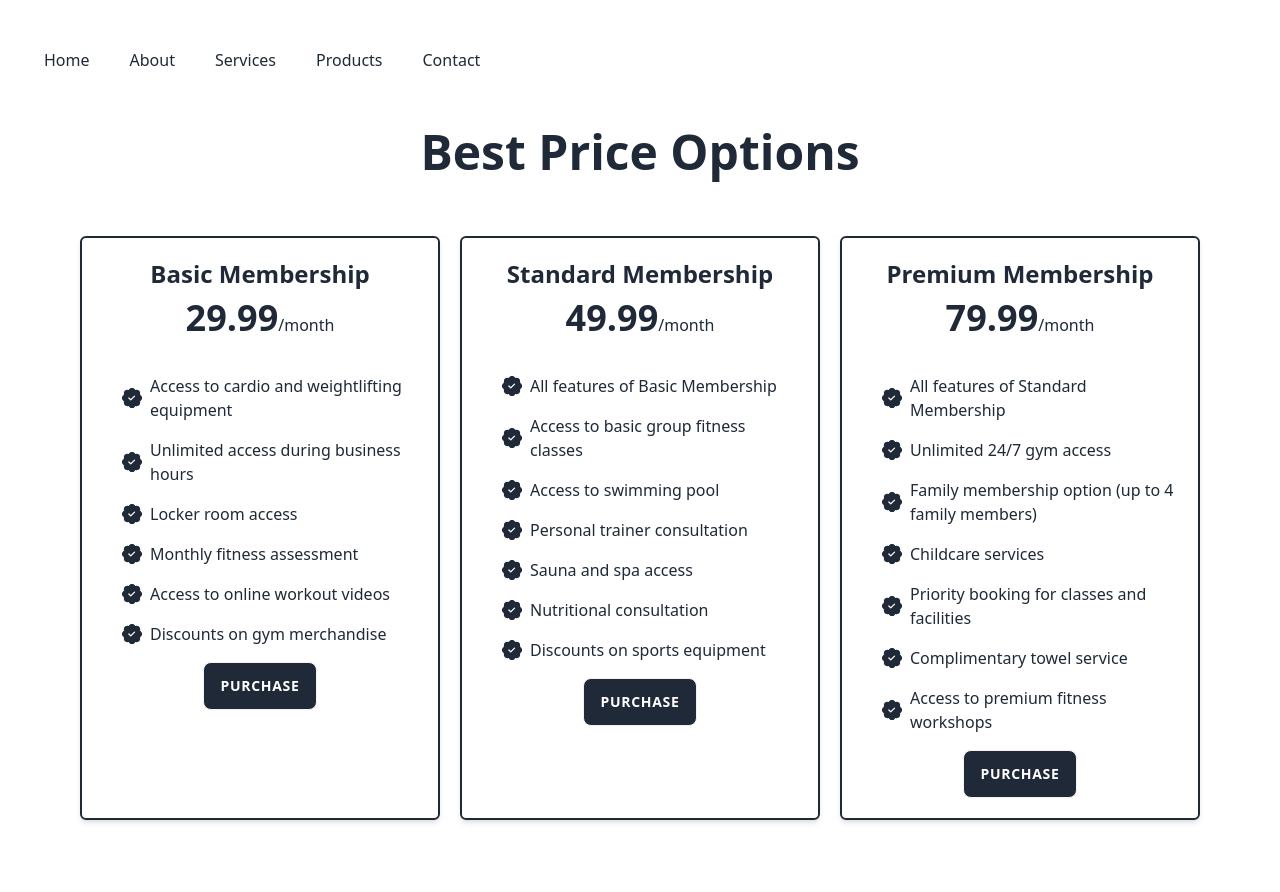
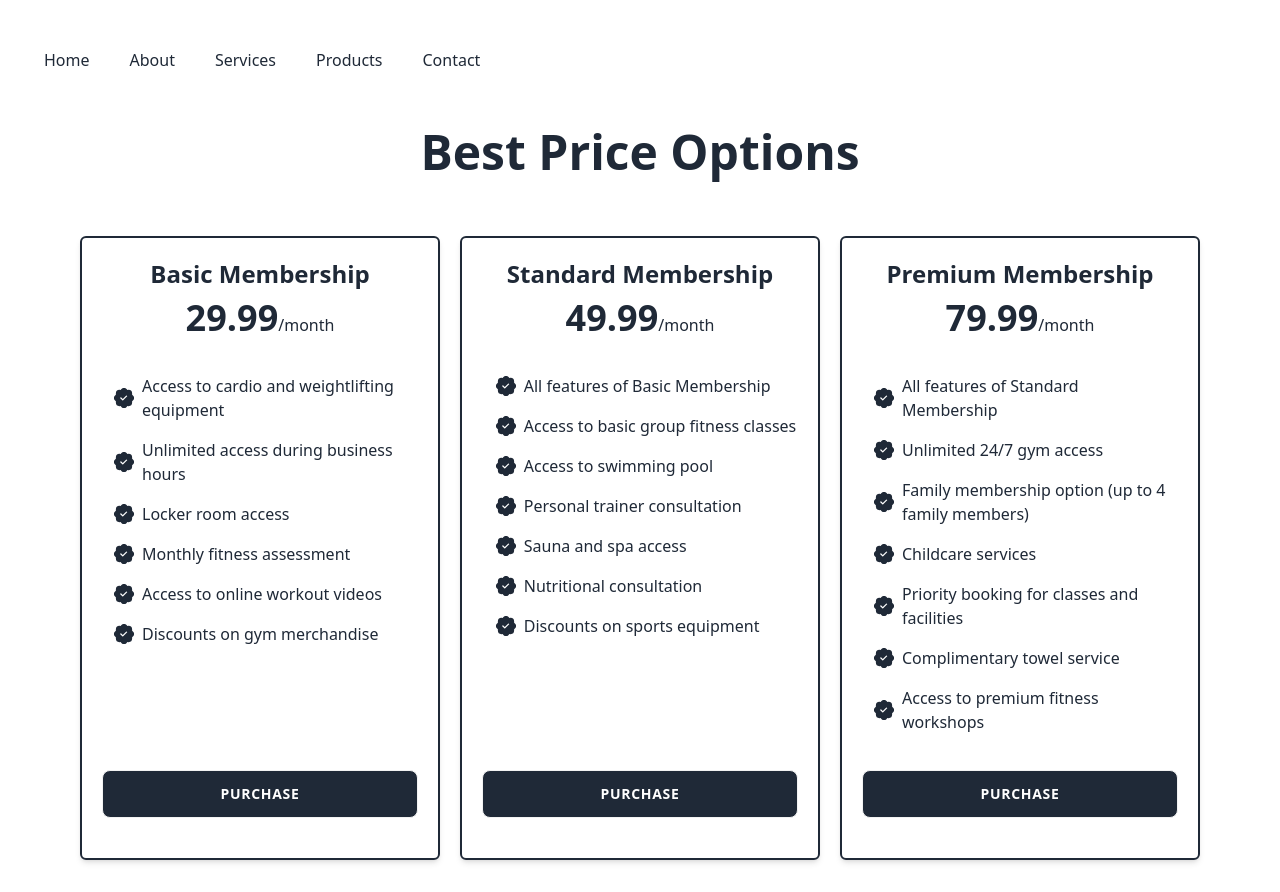
Before and after one commit to AskatAsh/React-JS-Practice, a React (Vite) app in the folder third-react/: page / in a window 1280 px wide. Before the commit the page ends 852 px from the top, so only its background shows below. Built offline with nearby package versions, Linux system fonts and the light colour scheme.

Commit message:
added flex-grow in ul and margin in button

```diff
--- a/third-react/src/Component/PriceOption/PriceOption.jsx
+++ b/third-react/src/Component/PriceOption/PriceOption.jsx
@@ -7,12 +7,12 @@ function PriceOption({option}) {
         <div className='border-2 border-gray-800 rounded-md shadow-md p-5 flex flex-col items-center gap-2'>
             <h3 className='text-2xl font-semibold'>{name}</h3>
             <h4><span className='text-4xl font-bold'>{price}</span>/month</h4>
-            <ul className='pl-5 pt-5'>
+            <ul className='pl-3 pt-5 flex-grow'>
                 {
                     features.map((feature, idx) => <Features key={idx} feature={feature}></Features>)
                 }
             </ul>
-            <button className='btn bg-gray-800 text-white font-bold tracking-wider'>Purchase</button>
+            <button className='btn bg-gray-800 text-white font-bold tracking-wider my-5 w-full'>Purchase</button>
         </div>
     );
 }
```
